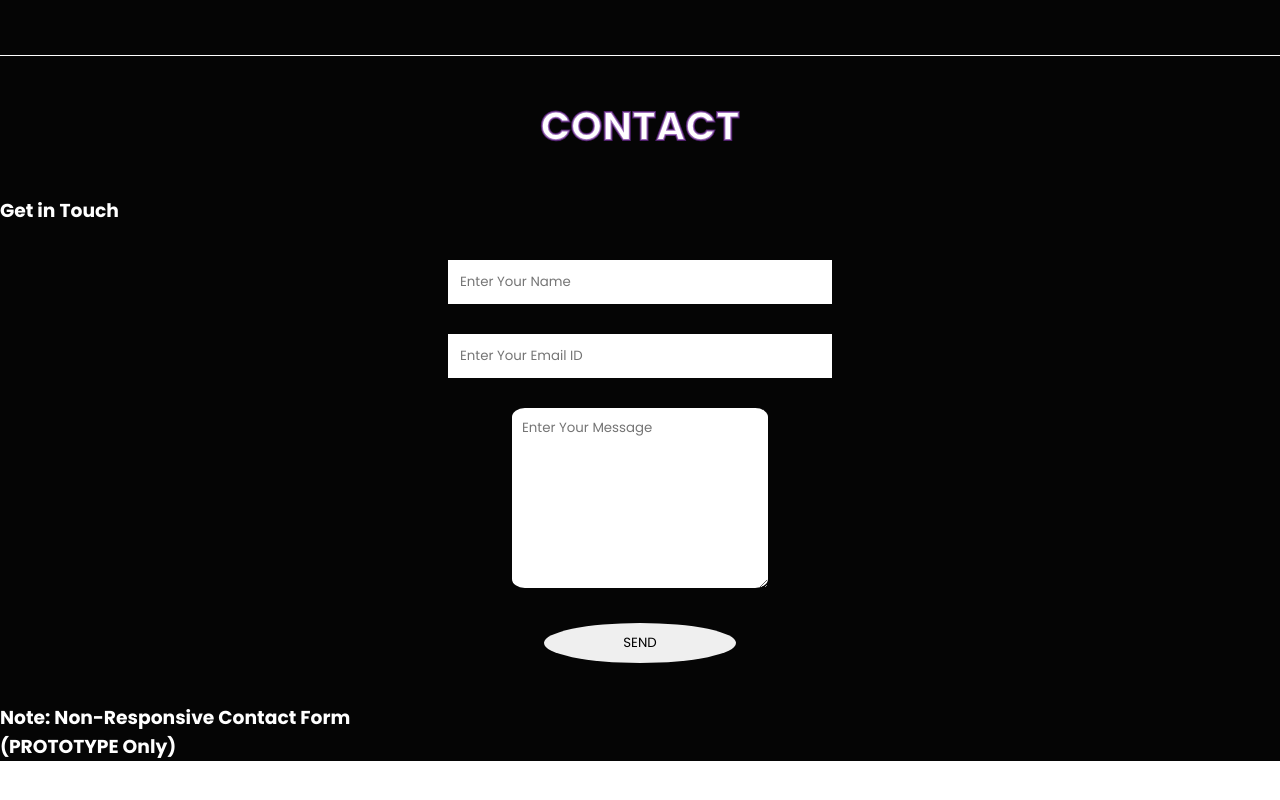
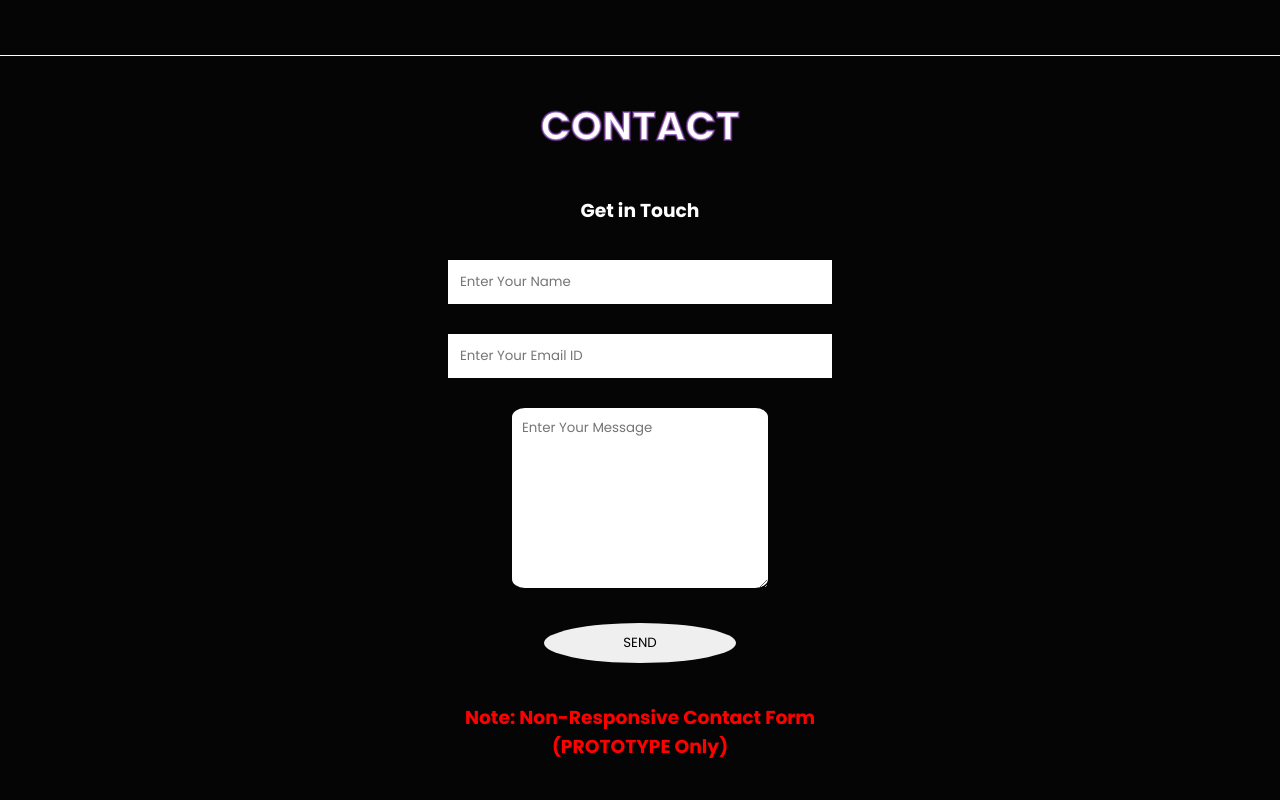
Before and after one commit to Trinath5183/Portfolio, a plain HTML site: page index.html in a window 1280 px wide. Shown: the part 2915-3715 px from the top of the page. Before the commit the page ends 3676 px from the top, so only its background shows below. Drawn offline with Linux system fonts and the light colour scheme.

Commit message:
style.css

```diff
--- a/style.css
+++ b/style.css
@@ -288,6 +288,14 @@ html {
     cursor:pointer;
     box-shadow: 0 0 10px rgb(234, 0, 255);
 }
+.cont{
+    text-align: center;
+}
+.conti{
+    text-align: center;
+    color:red;
+    padding-bottom:  50px;
+}
 
 
 
```
